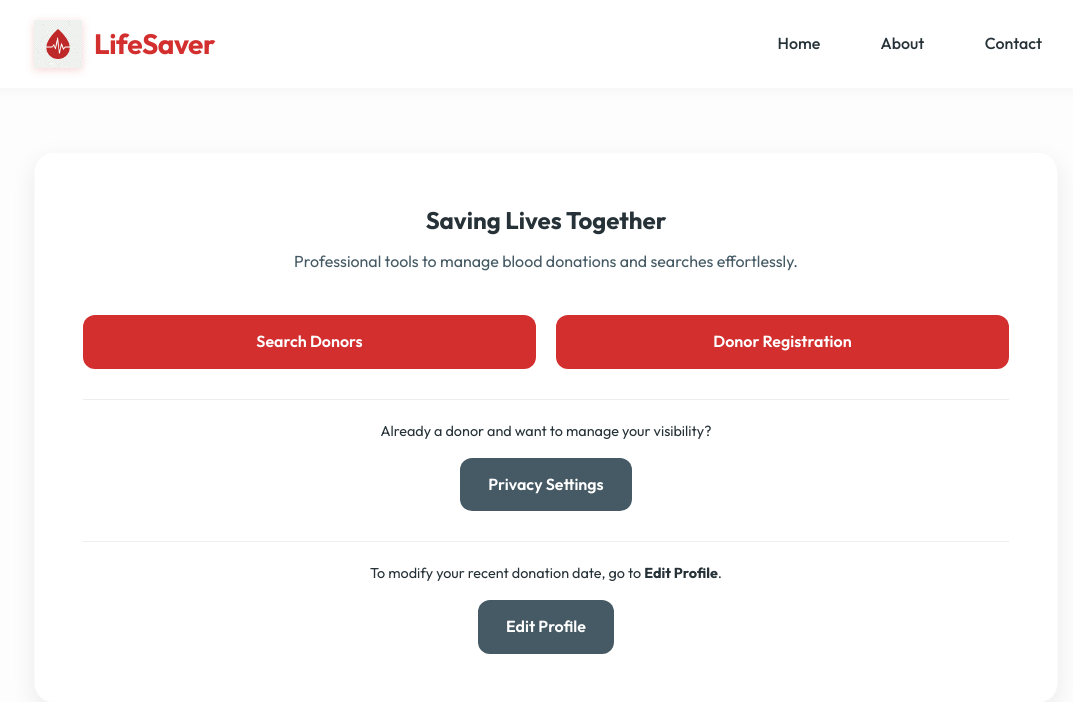
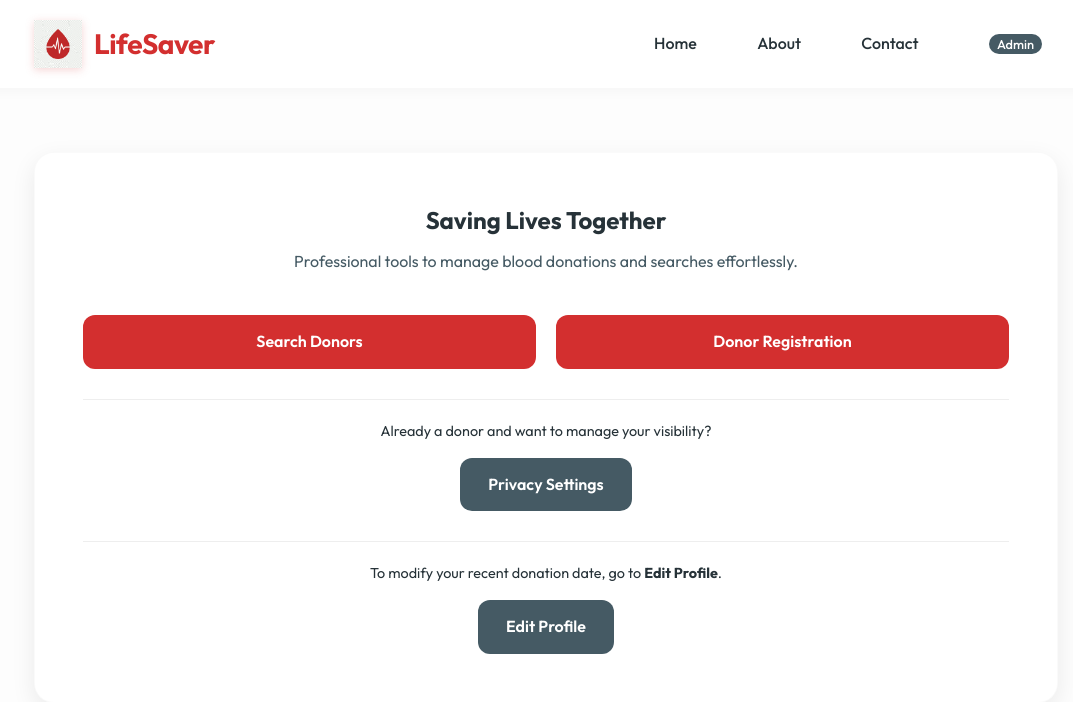
Before and after one commit to sai-teja-patel/life-saver-blood, a Flask app: page / in a window 1280 px wide. Shown: the top 702 px of the page, without its empty margins (94-1167 px from the left). Run offline with Flask 3, Linux system fonts and the light colour scheme; some libraries are stand-ins or nearby versions.

Commit message:
Update index.html

```diff
--- a/templates/index.html
+++ b/templates/index.html
@@ -19,6 +19,7 @@
             <a href="/">Home</a>
             <a href="/about">About</a>
             <a href="/contact">Contact</a>
+            <a href="/admin"> <span style="font-size: 0.8rem; background: var(--secondary-color); color: white; padding: 2px 8px; border-radius: 10px; margin-left: 10px;">Admin</span></a>
         </nav>
     </header>
 
```
